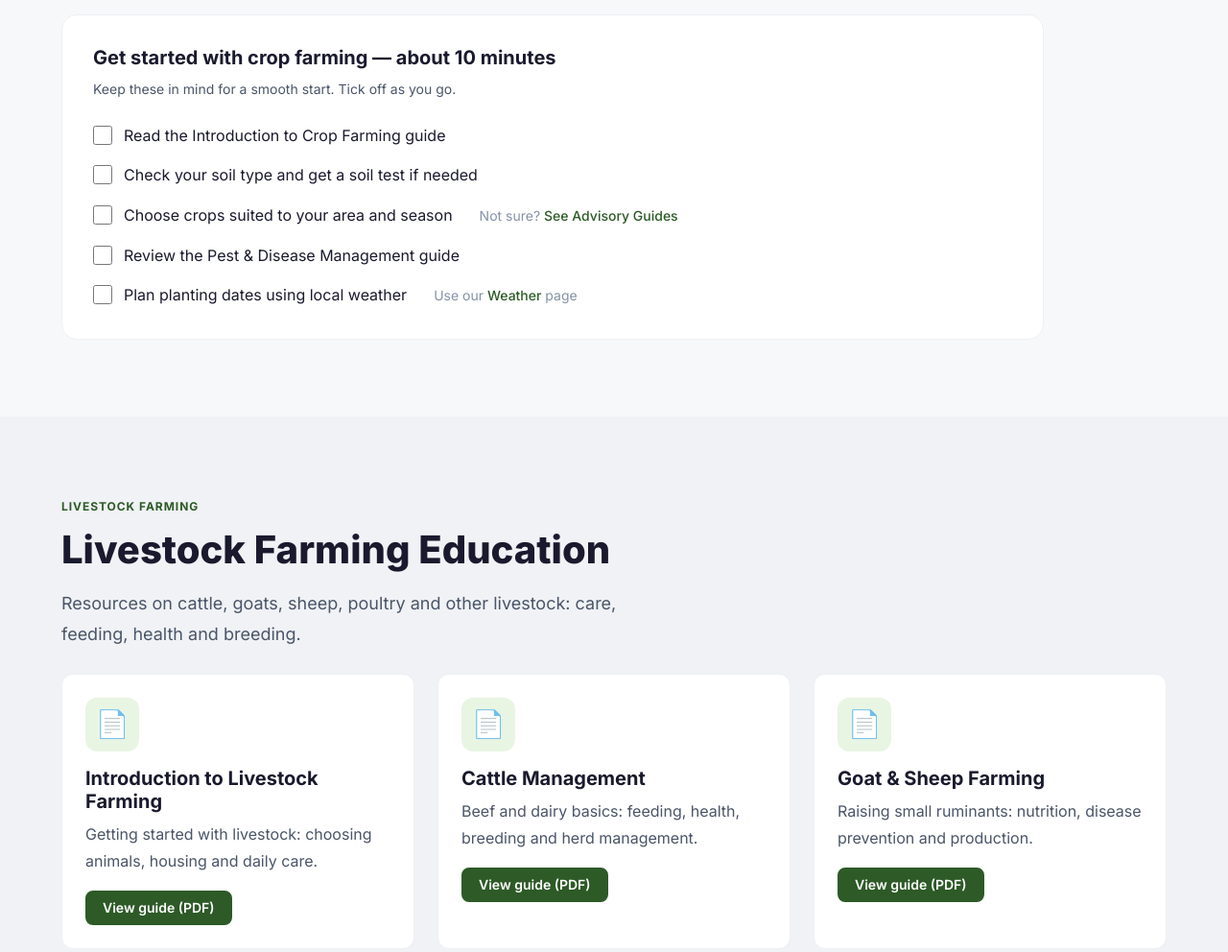
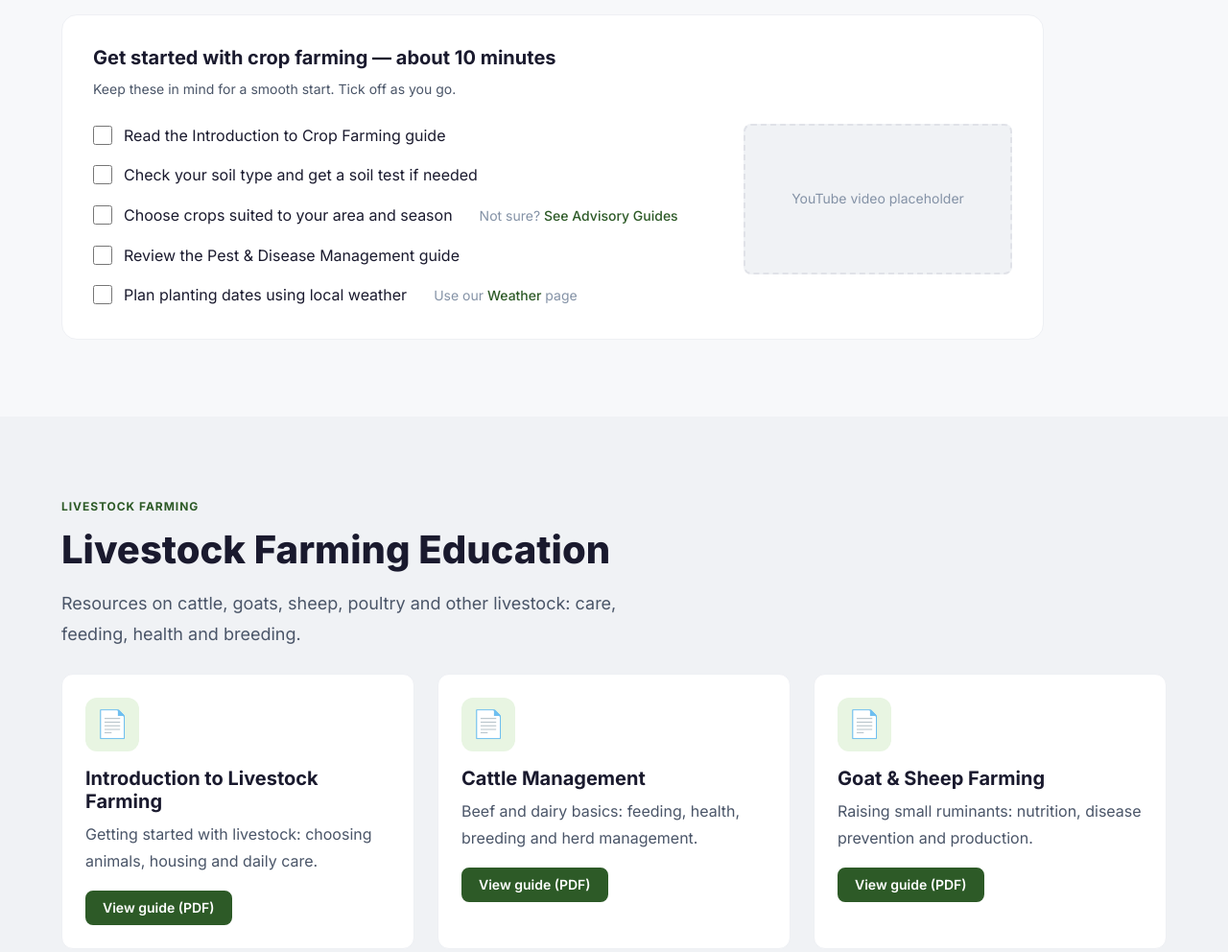
Before and after one commit to RvdRiet/mpu_agri_vercel, a website: page e-learning.html in a window 1280 px wide. Shown: the part 1260-2252 px from the top of the page at 96% size. Drawn offline with Linux system fonts and the light colour scheme.

Commit message:
E-learning: add YouTube video placeholder next to checklists
Co-authored-by: Cursor <cursoragent@cursor.com>

```diff
--- a/e-learning.html
+++ b/e-learning.html
@@ -184,6 +184,9 @@
                   <span><label for="crop-5">Plan planting dates using local weather</label><span class="onboarding-checklist__item-helper">Use our <a href="weather.html">Weather</a> page</span></span>
                 </li>
               </ul>
+              <div class="onboarding-checklist__video-wrap">
+                <div class="onboarding-checklist__video-placeholder" aria-hidden="true">YouTube video placeholder</div>
+              </div>
             </div>
           </div>
         </div>
@@ -271,6 +274,9 @@
                   <span><label for="livestock-5">Know your nearest vet or animal health service</label><span class="onboarding-checklist__item-helper">Need help? <a href="support.html">Contact Support</a></span></span>
                 </li>
               </ul>
+              <div class="onboarding-checklist__video-wrap">
+                <div class="onboarding-checklist__video-placeholder" aria-hidden="true">YouTube video placeholder</div>
+              </div>
             </div>
           </div>
         </div>
@@ -334,6 +340,9 @@
                   <label for="env-5">Consider rainwater harvesting or irrigation efficiency</label>
                 </li>
               </ul>
+              <div class="onboarding-checklist__video-wrap">
+                <div class="onboarding-checklist__video-placeholder" aria-hidden="true">YouTube video placeholder</div>
+              </div>
             </div>
           </div>
         </div>
@@ -405,6 +414,9 @@
                   <span><label for="general-5">Bookmark Weather and Alerts for daily use</label><span class="onboarding-checklist__item-helper"><a href="weather.html">Weather</a> · <a href="alerts.html">Alerts</a></span></span>
                 </li>
               </ul>
+              <div class="onboarding-checklist__video-wrap">
+                <div class="onboarding-checklist__video-placeholder" aria-hidden="true">YouTube video placeholder</div>
+              </div>
             </div>
           </div>
         </div>
--- a/styles.css
+++ b/styles.css
@@ -1104,6 +1104,7 @@ h1, h2, h3, h4, h5, h6 {
   width: 100%;
   max-width: 320px;
   margin: 0 auto;
+  min-width: 280px;
 }
 
 .onboarding-checklist__video-wrap iframe {
@@ -1111,6 +1112,21 @@ h1, h2, h3, h4, h5, h6 {
   aspect-ratio: 16 / 9;
   border-radius: var(--radius-md);
   border: 1px solid var(--color-border-light);
+}
+
+.onboarding-checklist__video-placeholder {
+  width: 100%;
+  aspect-ratio: 16 / 9;
+  border-radius: var(--radius-md);
+  border: 2px dashed var(--color-border);
+  background: var(--color-surface-alt);
+  display: flex;
+  align-items: center;
+  justify-content: center;
+  color: var(--color-text-muted);
+  font-size: var(--text-sm);
+  text-align: center;
+  padding: var(--space-4);
 }
 
 @media (max-width: 768px) {
```
